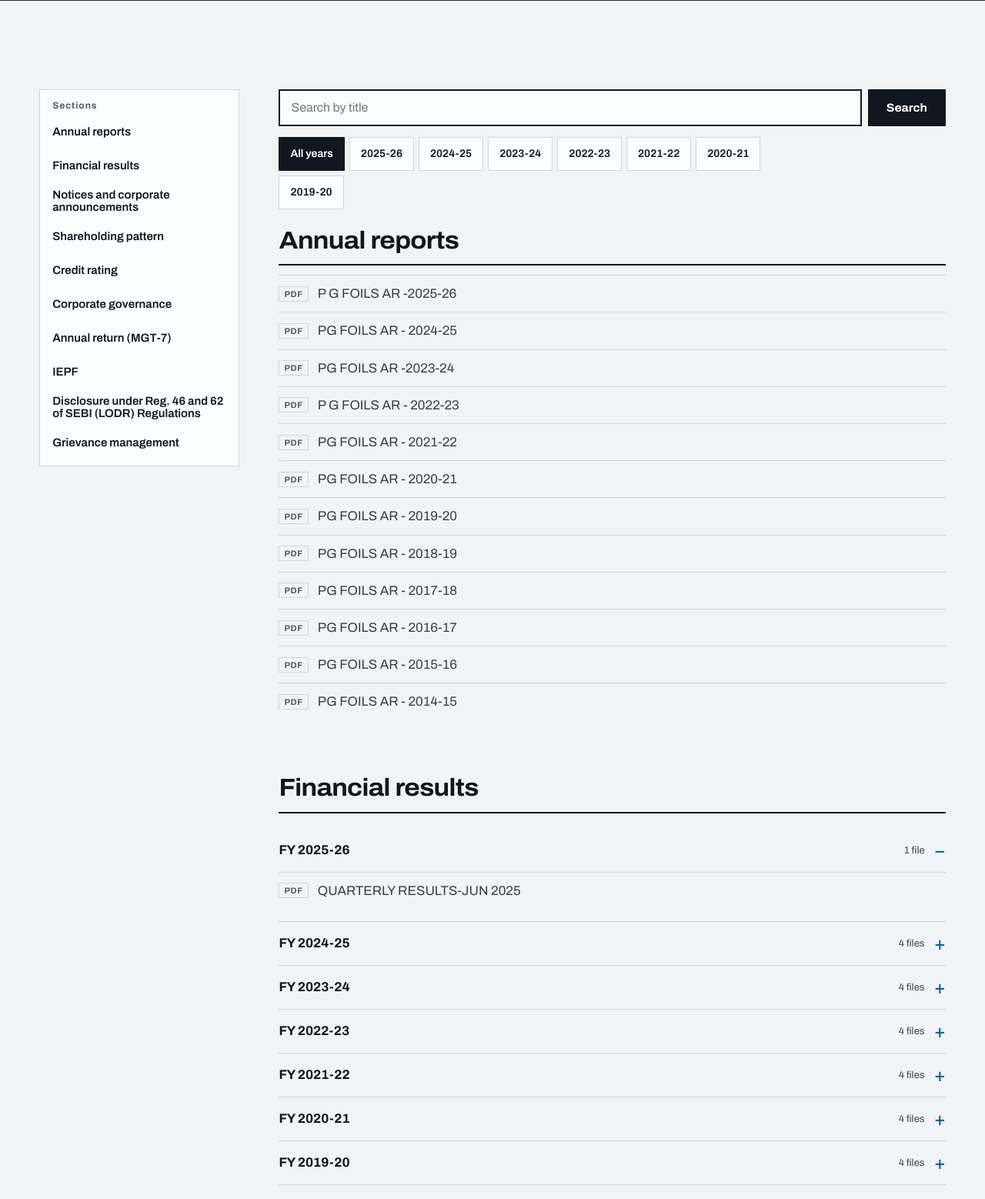
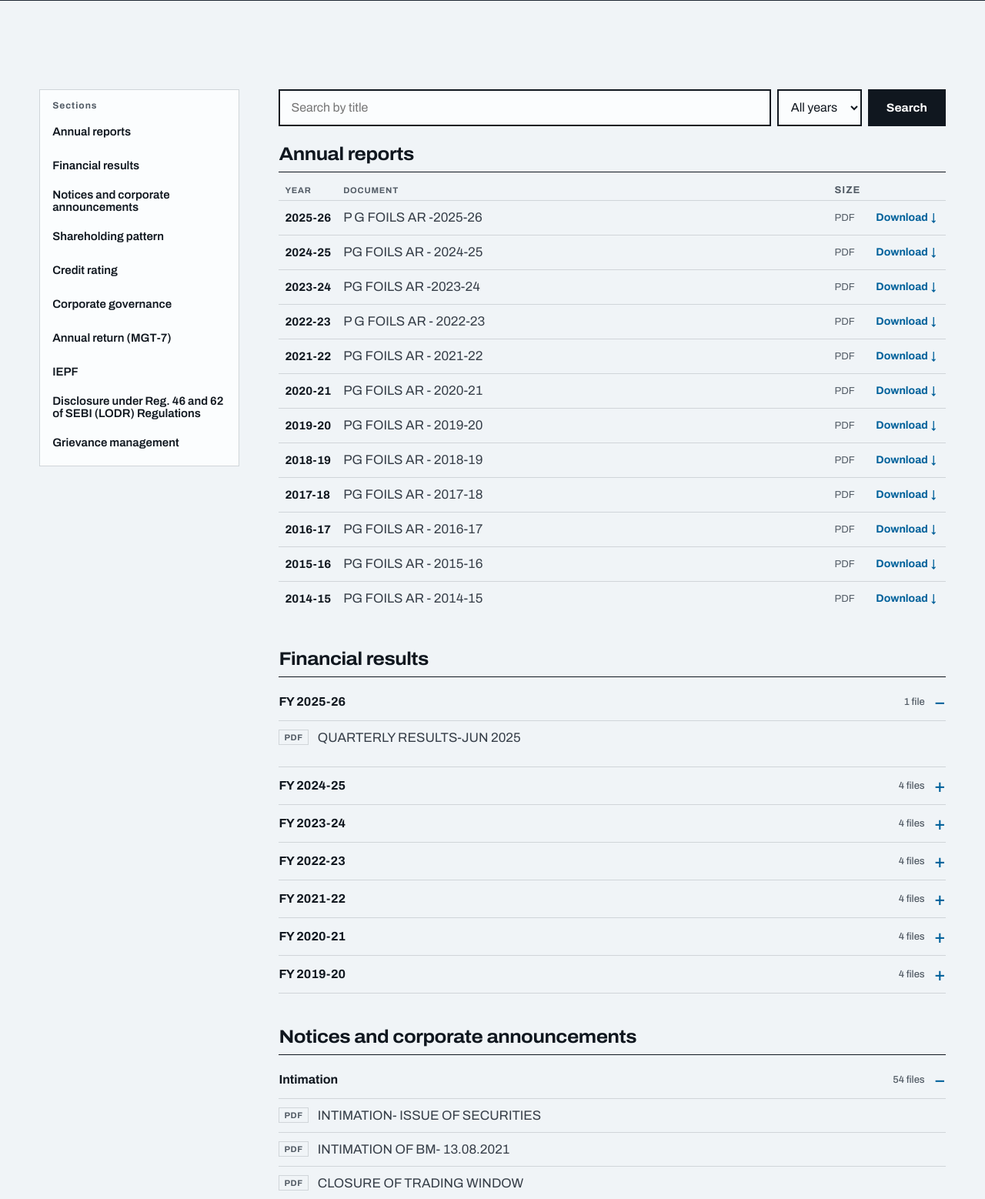
Before and after one commit to vinit2776/pgfoils-website, a Laravel app: page /investors in a window 1280 px wide. Shown: the part 402-1960 px from the top of the page at 77% size. Run offline with Laravel 12, Linux system fonts and the light colour scheme; data comes from the database, SQL or seed files in the repository; style sheets or scripts are compiled from the project's sources; parts of the project's set-up code (start-up, migrations or seed data) failed here and were passed over; some libraries are stand-ins or nearby versions.

Commit message:
Investors Corner: compact layout (yearly ledger table, year dropdown, two-column short lists, size on rows)
Co-Authored-By: Claude Sonnet 5.5 <noreply@anthropic.com>

```diff
--- a/app/Models/Document.php
+++ b/app/Models/Document.php
@@ -108,6 +108,28 @@ class Document extends Model
         return Str::slug($this->title) ?: 'document';
     }
 
+    /** "9.9 MB" or "310 KB"; null when the size is not recorded. */
+    public function sizeLabel(): ?string
+    {
+        if (! $this->file_size) {
+            return null;
+        }
+
+        return $this->file_size >= 1048576
+            ? number_format($this->file_size / 1048576, 1).' MB'
+            : max(1, (int) round($this->file_size / 1024)).' KB';
+    }
+
+    /** Financial year for display: the stored one, else read from titles like "AR -2025-26". */
+    public function yearLabel(): ?string
+    {
+        if ($this->fiscal_year) {
+            return $this->fiscal_year;
+        }
+
+        return preg_match('/(20\d{2})\s*[-–]\s*(\d{2})\b/', $this->title, $m) ? $m[1].'-'.$m[2] : null;
+    }
+
     public function url(): string
     {
         return route('investors.document', [$this, $this->slug()]);
--- a/resources/css/site/content.css
+++ b/resources/css/site/content.css
@@ -73,19 +73,19 @@
   .ir-nav a { white-space: nowrap; }
 }
 .ir-sec { scroll-margin-top: 90px; }
-.ir-sec + .ir-sec { margin-top: clamp(40px, 6vw, 72px); }
-.ir-sec h2 { font-size: clamp(1.5rem, 3vw, 2rem); margin-bottom: 20px; padding-bottom: 14px; border-bottom: 2px solid var(--ink); }
+.ir-sec + .ir-sec { margin-top: clamp(28px, 4vw, 44px); }
+.ir-sec h2 { font-size: clamp(1.25rem, 2.4vw, 1.5rem); margin-bottom: 8px; padding-bottom: 10px; border-bottom: 1px solid var(--ink); }
 .ir-sec details { border-bottom: 1px solid var(--line); }
-.ir-sec summary { display: flex; justify-content: space-between; align-items: center; gap: 12px; min-height: 56px; cursor: pointer; font: 700 1.0625rem var(--f-display); color: var(--ink); list-style: none; }
+.ir-sec summary { display: flex; justify-content: space-between; align-items: center; gap: 12px; min-height: 48px; cursor: pointer; font: 700 1rem var(--f-display); color: var(--ink); list-style: none; }
 .ir-sec summary::-webkit-details-marker { display: none; }
 .ir-sec summary::after { content: '+'; font-size: 1.5rem; font-weight: 500; color: var(--cyan-ink); }
 .ir-sec details[open] summary::after { content: '\2212'; }
 .ir-sec summary .n { font: 500 .8125rem var(--f-display); color: var(--muted); margin-left: auto; }
 .docs { list-style: none; margin: 0 0 16px; padding: 0; display: grid; gap: 0; }
-.docs a { display: flex; align-items: center; gap: 12px; min-height: 48px; padding: 10px 0; text-decoration: none; color: var(--ink-2); border-top: 1px solid var(--line); }
+.docs a { display: flex; align-items: center; gap: 12px; min-height: 44px; padding: 6px 0; text-decoration: none; color: var(--ink-2); border-top: 1px solid var(--line); }
 .docs a:hover { color: var(--cyan-ink); }
 .docs .ty { flex: none; font: 700 .6875rem var(--f-display); letter-spacing: .06em; text-transform: uppercase; background: var(--bg); border: 1px solid var(--line); padding: 3px 6px; color: var(--muted); }
-.ir-sec .docs.flat { margin-top: -8px; }
+.ir-sec .docs.flat { margin-top: 0; }
 .note { font-size: .875rem; color: var(--muted); max-width: 70ch; }
 
 .contact-cards { display: grid; gap: 16px; grid-template-columns: repeat(auto-fit, minmax(280px, 1fr)); }
@@ -95,7 +95,9 @@
 .card p { margin: 0 0 4px; }
 .card a { color: var(--cyan-ink); font-weight: 600; text-underline-offset: 3px; display: inline-block; padding: 6px 0; }
 
-.ir-search { display: flex; gap: 8px; margin-bottom: 14px; }
+.ir-search { display: flex; flex-wrap: wrap; gap: 8px; align-items: center; margin-bottom: 24px; }
+.ir-search select { min-height: 48px; padding: 0 12px; font: 400 1rem var(--f-body); border: 2px solid var(--ink); background: var(--surface); color: var(--ink); border-radius: 0; }
+.ir-search .clear { font-weight: 600; color: var(--cyan-ink); padding: 8px 4px; }
 .ir-search input { flex: 1; min-width: 0; min-height: 48px; padding: 0 14px; font: 400 1rem var(--f-body); border: 2px solid var(--ink); background: var(--surface); color: var(--ink); border-radius: 0; }
 .chips { display: flex; flex-wrap: wrap; gap: 6px; margin: 0 0 24px; }
 .chips a { display: inline-flex; align-items: center; min-height: 44px; padding: 0 14px; border: 1px solid var(--line); background: var(--surface); text-decoration: none; font: 600 .875rem var(--f-display); color: var(--ink); }
@@ -103,3 +105,18 @@
 .ir-sec h2 a { color: inherit; text-decoration: none; }
 .ir-sec h2 a:hover { color: var(--cyan-ink); }
 .docs .when { margin-left: auto; font-size: .8125rem; color: var(--muted); white-space: nowrap; }
+.docs .t { min-width: 0; }
+@media (min-width: 820px) {
+  .docs.cols { display: block; columns: 2; column-gap: 40px; }
+  .docs.cols li { break-inside: avoid; }
+}
+/* Yearly ledger: one row per year instead of one accordion per year */
+.ledger { width: 100%; border-collapse: collapse; margin-bottom: 8px; }
+.ledger th, .ledger td { padding: 0 8px; height: 44px; border-top: 1px solid var(--line); text-align: left; vertical-align: middle; }
+.ledger thead th { height: auto; padding-block: 8px 6px; border-top: 0; font: 700 .6875rem var(--f-display); letter-spacing: .07em; text-transform: uppercase; color: var(--muted); }
+.ledger tbody th { font: 700 .9375rem var(--f-display); color: var(--ink); white-space: nowrap; width: 1%; }
+.ledger .sz { color: var(--muted); font-size: .8125rem; white-space: nowrap; width: 1%; }
+.ledger .go { text-align: right; width: 1%; }
+.ledger .go a { display: inline-flex; align-items: center; gap: 4px; min-height: 44px; padding: 0 4px; font-weight: 700; font-size: .875rem; color: var(--cyan-ink); text-decoration: none; white-space: nowrap; }
+.ledger tbody tr:hover > * { background: var(--surface); }
+@media (max-width: 640px) { .ledger .sz { display: none; } .ledger th, .ledger td { padding-inline: 4px; } }
--- a/resources/views/pages/investors.blade.php
+++ b/resources/views/pages/investors.blade.php
@@ -23,17 +23,16 @@
                 <form class="ir-search" method="get" role="search" action="{{ url()->current() }}">
                     <label class="visually-hidden" for="q">Search documents by title</label>
                     <input id="q" type="search" name="q" value="{{ $q }}" placeholder="Search by title">
-                    @if ($fy)<input type="hidden" name="fy" value="{{ $fy }}">@endif
+                    @if ($years->isNotEmpty())
+                        <label class="visually-hidden" for="fy">Financial year</label>
+                        <select id="fy" name="fy">
+                            <option value="">All years</option>
+                            @foreach ($years as $y)<option value="{{ $y }}" @selected($fy === $y)>{{ $y }}</option>@endforeach
+                        </select>
+                    @endif
                     <button class="btn solid" type="submit">Search</button>
+                    @if ($filtered)<a class="clear" href="{{ url()->current() }}">Clear</a>@endif
                 </form>
-                @if ($years->isNotEmpty())
-                    <p class="chips" aria-label="Filter by financial year">
-                        <a href="{{ url()->current() }}{{ $q !== '' ? '?q='.urlencode($q) : '' }}" @if (! $fy) aria-current="true" @endif>All years</a>
-                        @foreach ($years as $y)
-                            <a href="{{ url()->current() }}?fy={{ $y }}{{ $q !== '' ? '&q='.urlencode($q) : '' }}" @if ($fy === $y) aria-current="true" @endif>{{ $y }}</a>
-                        @endforeach
-                    </p>
-                @endif
 
                 @if ($filtered)<p class="note">{{ $total }} {{ Str::plural('document', $total) }} found.</p>@endif
                 @forelse ($sections as $s)
@@ -43,10 +42,26 @@
                             @if ($g['title'])
                                 <details @if ($loop->first || $filtered) open @endif>
                                     <summary>{{ $g['title'] }} <span class="n">{{ $g['docs']->count() }} {{ Str::plural('file', $g['docs']->count()) }}</span></summary>
-                                    <ul class="docs">@foreach ($g['docs'] as $d) @include('pages.partials.document', ['d' => $d]) @endforeach</ul>
+                                    <ul class="docs @if ($g['docs']->count() >= 3 && $g['docs']->count() <= 16) cols @endif">@foreach ($g['docs'] as $d) @include('pages.partials.document', ['d' => $d]) @endforeach</ul>
                                 </details>
                             @else
-                                <ul class="docs flat">@foreach ($g['docs'] as $d) @include('pages.partials.document', ['d' => $d]) @endforeach</ul>
+                                @if ($g['docs']->count() > 2 && $g['docs']->every(fn ($d) => $d->yearLabel()))
+                                    <table class="ledger">
+                                        <thead><tr><th scope="col">Year</th><th scope="col">Document</th><th scope="col" class="sz">Size</th><th scope="col"><span class="visually-hidden">Download</span></th></tr></thead>
+                                        <tbody>
+                                            @foreach ($g['docs'] as $d)
+                                                <tr>
+                                                    <th scope="row">{{ $d->yearLabel() }}</th>
+                                                    <td>{{ $d->title }}</td>
+                                                    <td class="sz">{{ strtoupper($d->file_type ?: 'file') }}@if ($d->sizeLabel()) · {{ $d->sizeLabel() }}@endif</td>
+                                                    <td class="go"><a href="{{ $d->url() }}" target="_blank" rel="noopener" aria-label="Download {{ $d->title }}">Download <span aria-hidden="true">↓</span></a></td>
+                                                </tr>
+                                            @endforeach
+                                        </tbody>
+                                    </table>
+                                @else
+                                    <ul class="docs flat @if ($g['docs']->count() >= 3 && $g['docs']->count() <= 16) cols @endif">@foreach ($g['docs'] as $d) @include('pages.partials.document', ['d' => $d]) @endforeach</ul>
+                                @endif
                             @endif
                         @endforeach
                     </section>
--- a/resources/views/pages/partials/document.blade.php
+++ b/resources/views/pages/partials/document.blade.php
@@ -1 +1 @@
-<li><a href="{{ $d->url() }}" target="_blank" rel="noopener"><span class="ty">{{ $d->file_type ?: 'file' }}</span>{{ $d->title }}@if ($d->last_updated_on_site)<span class="when">Updated {{ $d->last_updated_on_site->format('j M Y') }}</span>@endif</a></li>
+<li><a href="{{ $d->url() }}" target="_blank" rel="noopener"><span class="ty">{{ $d->file_type ?: 'file' }}</span><span class="t">{{ $d->title }}</span>@php $meta = collect([$d->last_updated_on_site ? 'Updated '.$d->last_updated_on_site->format('j M Y') : null, $d->sizeLabel()])->filter()->implode(' · '); @endphp @if ($meta)<span class="when">{{ $meta }}</span>@endif</a></li>
```
